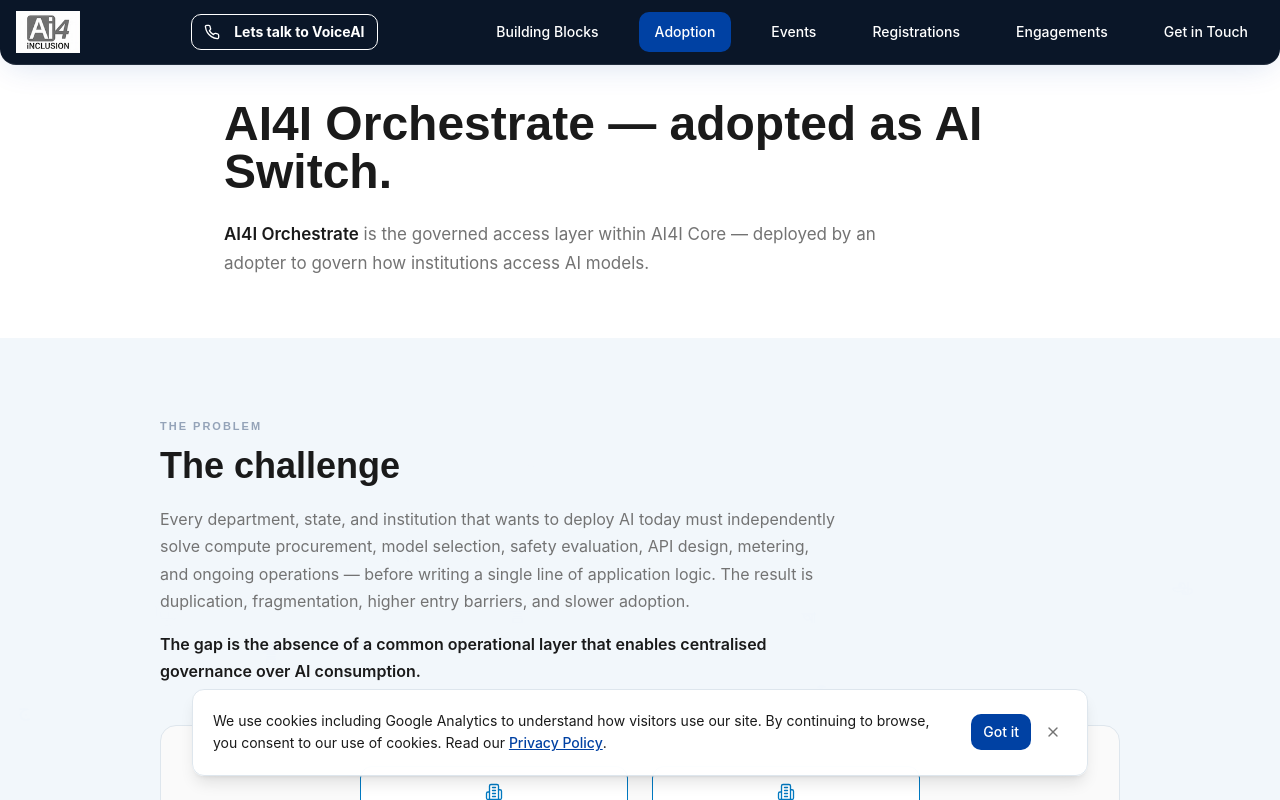
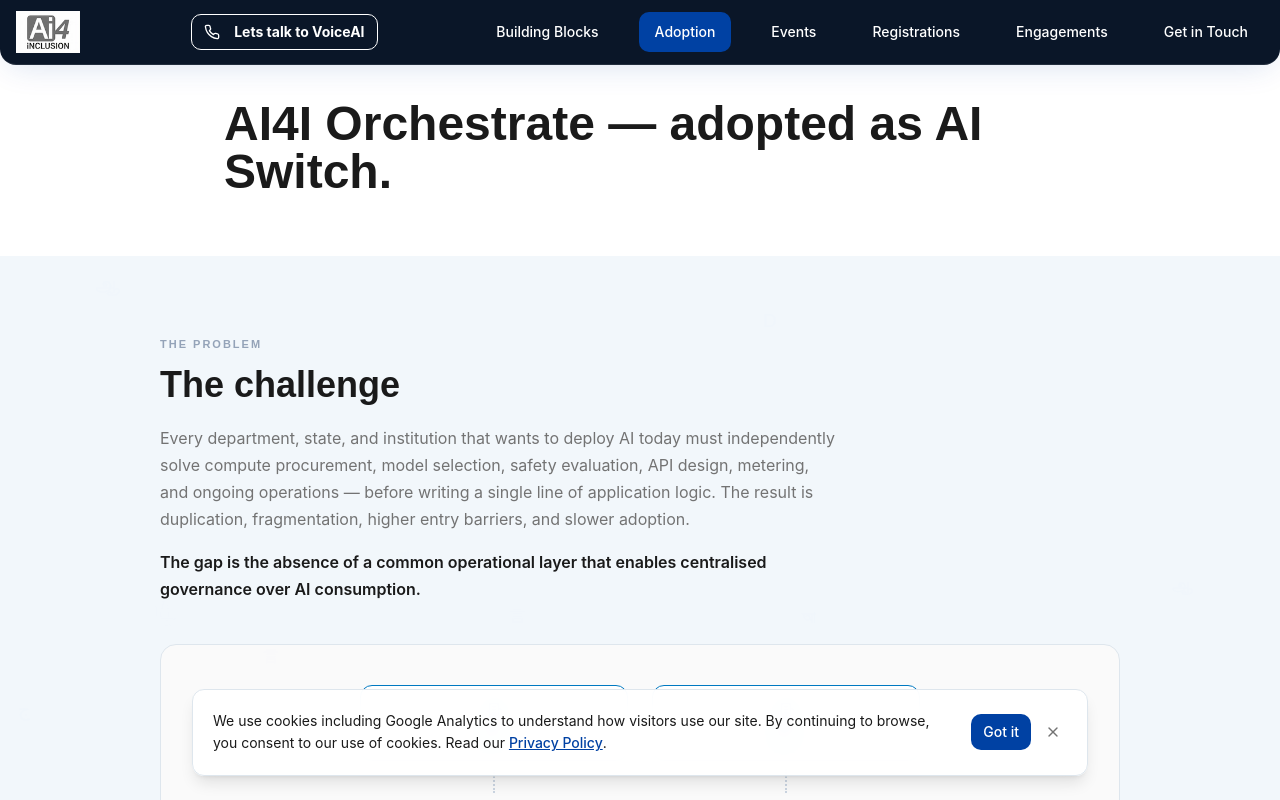
Before and after one commit to namrathsridhar-pixel/ai4i-inclusive-ai-33210, a React (Vite) app: page /adoption in a window 1280 px wide. Shown: the top 800 px of the page. Built offline with nearby package versions, Linux system fonts and the light colour scheme; the HTML template or start-up script is replaced by a standard one.

Commit message:
Changes
Co-authored-by: namrathsridhar-pixel <233921107+namrathsridhar-pixel@users.noreply.github.com>

```diff
--- a/src/pages/Adoption.tsx
+++ b/src/pages/Adoption.tsx
@@ -77,11 +77,6 @@ const Adoption = () => {
             <h1 className="font-heading text-4xl font-bold leading-tight text-brand-ink md:text-5xl">
               AI4I Orchestrate — adopted as AI Switch.
             </h1>
-            <p className="mt-6 max-w-[660px] text-[17px] leading-[1.7] text-muted-foreground">
-              <span className="font-semibold text-brand-ink">AI4I Orchestrate</span> is the governed
-              access layer within AI4I Core — deployed by an adopter to govern how institutions access
-              AI models.
-            </p>
           </motion.div>
         </div>
       </section>
```
